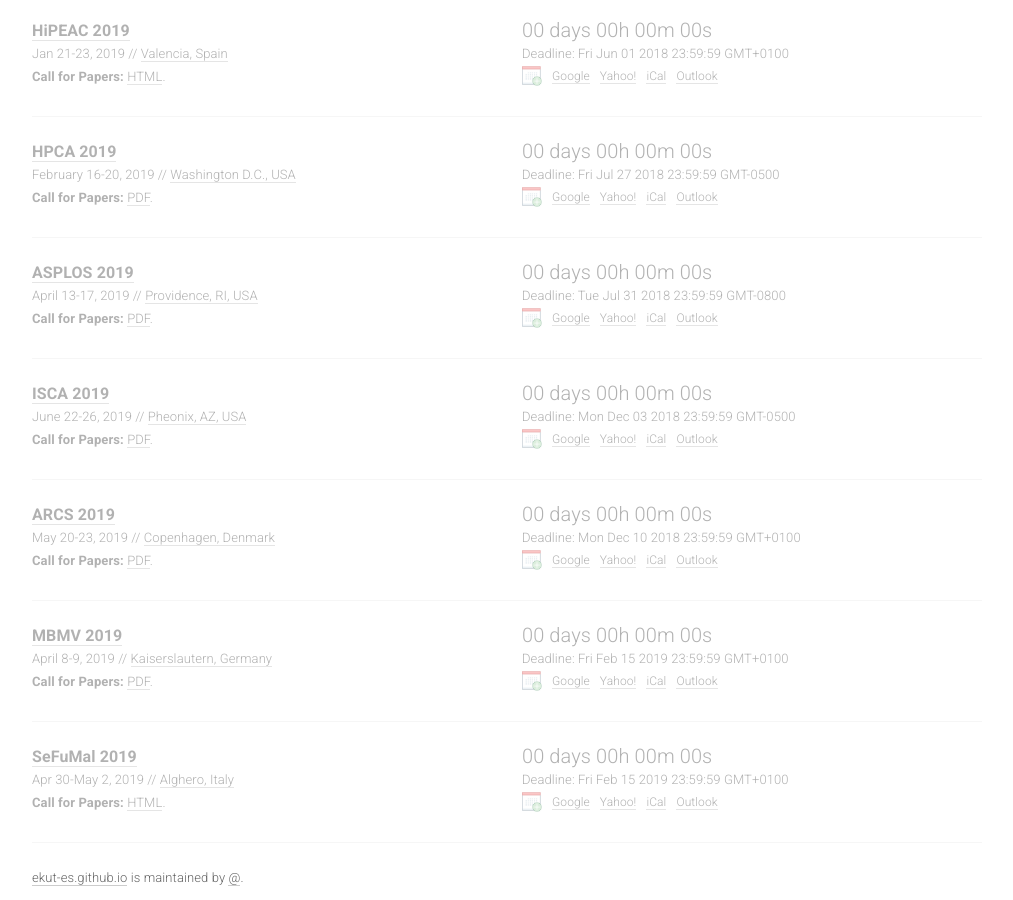
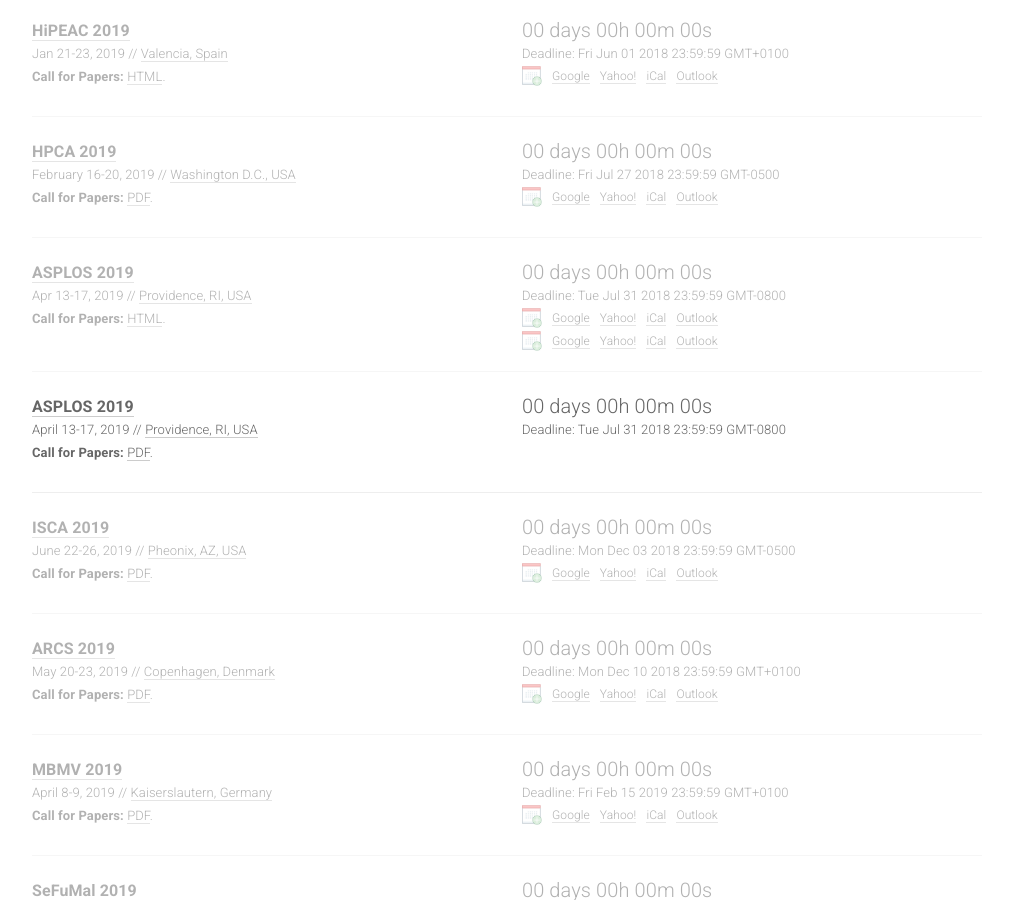
Before and after one commit to paperswithcode/ai-deadlines, a Jekyll site: the page built from index.html, in a window 1280 px wide and 900 px high, scrolled down 691 px. Shown: the whole window, without its empty margins (133-1146 px from the left). Built offline with Jekyll 4.4.1, drawn with Linux system fonts in a browser that asks for light colours; nearby versions of some CDN libraries; comment, search, counter and statistics services are not loaded.

Commit message:
Added ASPLOS 2019.

```diff
--- a/_data/conferences.yml
+++ b/_data/conferences.yml
@@ -72,6 +72,17 @@
   id: asplos2019
   link: https://asplos-conference.org
   deadline: '2018-07-31 23:59:59'
+  timezone: Etc/GMT+5
+  date: Apr 13-17, 2019
+  place: Providence, RI, USA
+  sub: CA
+  note: <b>Call for Papers:</b> <a href='https://asplos-conference.org/wp-content/uploads/2018/05/asplos19-cfp.pdf'>HTML</a>.
+
+- title: ASPLOS
+  year: 2019
+  id: asplos2019
+  link: https://asplos-conference.org
+  deadline: '2018-07-31 23:59:59'
   timezone: Etc/GMT+8
   date: April 13-17, 2019
   place: Providence, RI, USA
```
